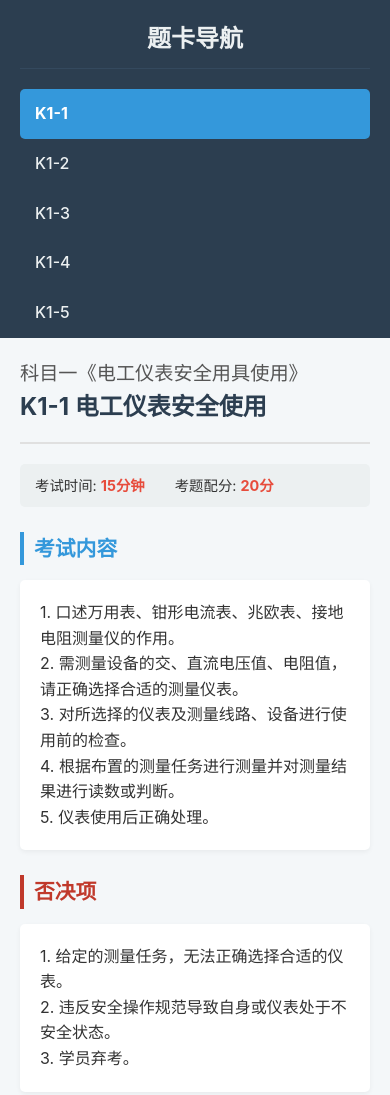
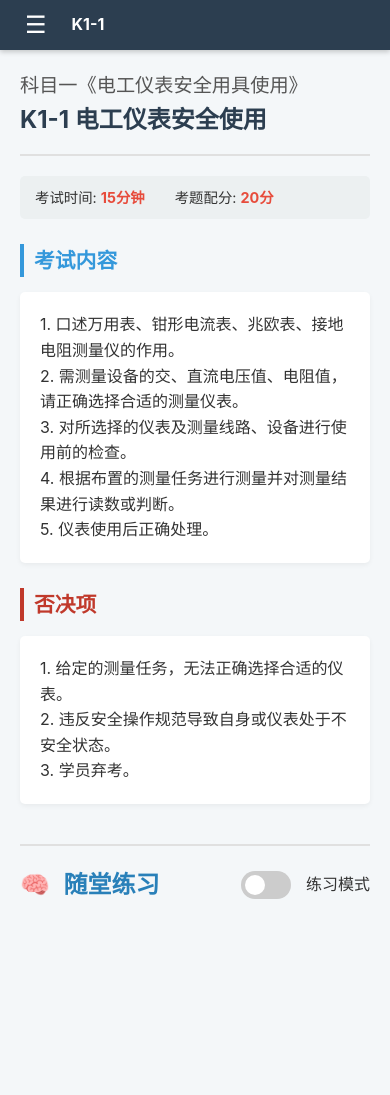
Before and after one commit to 2548876626/low-voltage-exam-prep, a plain HTML site: page index.html in a window 390 px wide. Shown: the top 1095 px of the page. After the commit the page ends 944 px from the top, so only its background shows below. Drawn offline with Linux system fonts and the light colour scheme.

```diff
--- a/app.js
+++ b/app.js
@@ -1,14 +1,17 @@
-// app.js - 页面交互逻辑 (已添加左右滑动切换功能)
+// app.js - 页面交互逻辑 (已添加移动端抽屉菜单)
 
 document.addEventListener('DOMContentLoaded', function() {
 
     // --- 状态变量 ---
-    let currentCardId = 'K1-1'; // 用于跟踪当前显示的题卡ID
-    const cardIds = Object.keys(examData); // 获取所有题卡ID的有序列表
+    let currentCardId = 'K1-1';
+    const cardIds = Object.keys(examData);
 
     // --- DOM元素获取 ---
     const navList = document.getElementById('card-nav-list');
-    const mainContent = document.querySelector('.content'); // 我们将在这里监听滑动事件
+    const mainContent = document.getElementById('main-content');
+    const sidebar = document.getElementById('sidebar');
+    const menuToggle = document.getElementById('menu-toggle');
+    const mobileHeaderTitle = document.getElementById('mobile-header-title');
     // ... 其他DOM元素
     const cardSubjectEl = document.getElementById('card-subject');
     const cardTitleEl = document.getElementById('card-title');
@@ -28,13 +31,10 @@
     // --- 滑动功能所需变量 ---
     let touchStartX = 0;
     let touchEndX = 0;
-    const swipeThreshold = 50; // 最小滑动距离，防止误触
+    const swipeThreshold = 50;
 
-    // =================================================================
-    //                    核心功能函数
-    // =================================================================
+    // --- 核心功能函数 ---
 
-    // 更新UI模式 (练习/查阅)
     function updateUIMode(isPracticeMode) {
         cardContentSections.forEach(section => {
             section.style.display = isPracticeMode ? 'none' : 'block';
@@ -42,17 +42,16 @@
         practiceContainer.classList.toggle('hidden', !isPracticeMode);
     }
 
-    // 显示指定ID的题卡
     function displayCard(cardId) {
         const card = examData[cardId];
         if (!card) return;
 
-        currentCardId = cardId; // **重要：更新当前题卡ID**
+        currentCardId = cardId;
+        mobileHeaderTitle.textContent = cardId; // 更新移动端头部的标题
 
-        // 更新数据
+        // 更新数据...
         cardSubjectEl.textContent = card.subject;
         cardTitleEl.textContent = card.title;
-        // ... 其他数据更新
         cardTimeEl.textContent = card.examTime;
         cardScoreEl.textContent = card.score;
         cardContentEl.textContent = card.content.join('\n');
@@ -69,117 +68,56 @@
         updateActiveNav(cardId);
         generatePractice(card);
         updateUIMode(practiceToggle.checked);
+
+        // 在移动端，切换卡片后自动关闭菜单
+        if (window.innerWidth <= 768) {
+            sidebar.classList.remove('active');
+        }
     }
 
-    // 其他辅助函数 (populateNav, updateActiveNav, generatePractice)
-    function populateNav() {
-        cardIds.forEach(id => {
-            const listItem = document.createElement('li');
-            const link = document.createElement('a');
-            link.href = '#';
-            link.textContent = id;
-            link.dataset.id = id;
-            listItem.appendChild(link);
-            navList.appendChild(listItem);
-        });
+    function populateNav() { cardIds.forEach(id => { const li = document.createElement('li'); li.innerHTML = `<a href="#" data-id="${id}">${id}</a>`; navList.appendChild(li); }); }
+    function updateActiveNav(activeId) { navList.querySelectorAll('a').forEach(link => link.classList.toggle('active', link.dataset.id === activeId)); }
+    function generatePractice(card) { /* 此函数不变，为节省空间省略 */ practiceContainer.innerHTML = ''; if (!card.practice || card.practice.length === 0) { practiceContainer.innerHTML = '<p style="color: #777; font-style: italic;">此题卡暂无随堂练习。</p>'; return; } card.practice.forEach((item, index) => { const div = document.createElement('div'); div.className = 'practice-item'; div.innerHTML = `<p class="practice-question">练习 ${index + 1}: ${item.question}</p><button class="toggle-answer-btn" data-target="answer-${card.id}-${index}">显示/隐藏答案</button><div id="answer-${card.id}-${index}" class="practice-answer-container"><div class="practice-answer-official"><h5>【官方指南】</h5><p>${item.officialAnswer.replace(/\n/g, '<br>')}</p></div><div class="practice-answer-simple"><h5>【记忆要点】</h5><p>${item.simpleAnswer.replace(/\n/g, '<br>')}</p></div></div>`; practiceContainer.appendChild(div); }); }
+
+    function handleSwipe() {
+        const deltaX = touchEndX - touchStartX;
+        if (Math.abs(deltaX) < swipeThreshold) return;
+        const currentIndex = cardIds.indexOf(currentCardId);
+        if (deltaX < 0 && currentIndex < cardIds.length - 1) {
+            displayCard(cardIds[currentIndex + 1]);
+        } else if (deltaX > 0 && currentIndex > 0) {
+            displayCard(cardIds[currentIndex - 1]);
+        }
     }
 
-    function updateActiveNav(activeId) {
-        const navLinks = navList.querySelectorAll('a');
-        navLinks.forEach(link => {
-            link.classList.toggle('active', link.dataset.id === activeId);
-        });
-    }
+    // --- 事件监听器 ---
 
-    function generatePractice(card) {
-        practiceContainer.innerHTML = '';
-        if (!card.practice || card.practice.length === 0) {
-            practiceContainer.innerHTML = '<p style="color: #777; font-style: italic;">此题卡暂无随堂练习。</p>';
-            return;
-        }
-        card.practice.forEach((item, index) => {
-            const practiceItemDiv = document.createElement('div');
-            practiceItemDiv.className = 'practice-item';
-            practiceItemDiv.innerHTML = `
-                <p class="practice-question">练习 ${index + 1}: ${item.question}</p>
-                <button class="toggle-answer-btn" data-target="answer-${card.id}-${index}">显示/隐藏答案</button>
-                <div id="answer-${card.id}-${index}" class="practice-answer-container">
-                    <div class="practice-answer-official"><h5>【官方指南】</h5><p>${item.officialAnswer.replace(/\n/g, '<br>')}</p></div>
-                    <div class="practice-answer-simple"><h5>【记忆要点】</h5><p>${item.simpleAnswer.replace(/\n/g, '<br>')}</p></div>
-                </div>
-            `;
-            practiceContainer.appendChild(practiceItemDiv);
-        });
-    }
+    // 【新增】菜单按钮点击事件
+    menuToggle.addEventListener('click', () => {
+        sidebar.classList.toggle('active');
+    });
 
-    // =================================================================
-    //                    事件监听器
-    // =================================================================
-
-    // 导航栏点击
-    navList.addEventListener('click', function(event) {
-        event.preventDefault();
-        if (event.target.tagName === 'A') {
-            displayCard(event.target.dataset.id);
+    // 【新增】点击内容区时，如果菜单是打开的，就关闭它
+    mainContent.addEventListener('click', () => {
+        if (sidebar.classList.contains('active')) {
+            sidebar.classList.remove('active');
         }
     });
 
-    // 练习模式开关
-    practiceToggle.addEventListener('change', function() {
-        updateUIMode(this.checked);
-    });
+    // 导航栏点击 (不变)
+    navList.addEventListener('click', function(event) { event.preventDefault(); if (event.target.tagName === 'A') { displayCard(event.target.dataset.id); } });
 
-    // 答案显示/隐藏按钮
-    practiceContainer.addEventListener('click', function(event) {
-        if (event.target.classList.contains('toggle-answer-btn')) {
-            const targetId = event.target.dataset.target;
-            const answerContainer = document.getElementById(targetId);
-            if (answerContainer) {
-                answerContainer.style.display = answerContainer.style.display === 'block' ? 'none' : 'block';
-            }
-        }
-    });
+    // 练习模式开关 (不变)
+    practiceToggle.addEventListener('change', function() { updateUIMode(this.checked); });
 
-    // --- 【新增】滑动事件监听器 ---
-    mainContent.addEventListener('touchstart', (event) => {
-        // 记录手指开始触摸的横坐标
-        touchStartX = event.touches[0].clientX;
-    }, { passive: true }); // 使用 passive: true 提升滚动性能
+    // 答案显示/隐藏按钮 (不变)
+    practiceContainer.addEventListener('click', function(event) { if (event.target.classList.contains('toggle-answer-btn')) { const targetId = event.target.dataset.target; const answerContainer = document.getElementById(targetId); if (answerContainer) { answerContainer.style.display = answerContainer.style.display === 'block' ? 'none' : 'block'; } } });
 
-    mainContent.addEventListener('touchend', (event) => {
-        // 记录手指离开屏幕的横坐标
-        touchEndX = event.changedTouches[0].clientX;
-        handleSwipe();
-    });
-
-    function handleSwipe() {
-        const deltaX = touchEndX - touchStartX;
-
-        // 检查滑动距离是否超过阈值
-        if (Math.abs(deltaX) < swipeThreshold) {
-            return; // 滑动距离太短，不处理
-        }
-
-        // 找到当前卡片在列表中的索引
-        const currentIndex = cardIds.indexOf(currentCardId);
-
-        if (deltaX < 0) {
-            // --- 向左滑动 (切换到下一张) ---
-            if (currentIndex < cardIds.length - 1) {
-                const nextCardId = cardIds[currentIndex + 1];
-                displayCard(nextCardId);
-            }
-        } else {
-            // --- 向右滑动 (切换到上一张) ---
-            if (currentIndex > 0) {
-                const prevCardId = cardIds[currentIndex - 1];
-                displayCard(prevCardId);
-            }
-        }
-    }
-
+    // 滑动事件 (不变)
+    mainContent.addEventListener('touchstart', (e) => { touchStartX = e.touches[0].clientX; }, { passive: true });
+    mainContent.addEventListener('touchend', (e) => { touchEndX = e.changedTouches[0].clientX; handleSwipe(); });
 
     // --- 页面初始化 ---
     populateNav();
-    displayCard(currentCardId); // 使用初始ID来显示第一张卡
+    displayCard(currentCardId);
 });
--- a/index.html
+++ b/index.html
@@ -7,9 +7,17 @@
     <link rel="stylesheet" href="style.css">
 </head>
 <body>
+    <!-- 新增的移动端头部 -->
+    <header class="mobile-header">
+        <button id="menu-toggle" class="menu-toggle">
+            ☰ <!-- 这是汉堡包菜单的HTML实体字符 -->
+        </button>
+        <span id="mobile-header-title">K1-1</span>
+    </header>
+
     <div class="container">
         <!-- 左侧导航栏 -->
-        <nav class="sidebar">
+        <nav id="sidebar" class="sidebar">
             <h1>题卡导航</h1>
             <ul id="card-nav-list">
                 <!-- 导航项将由JS动态生成 -->
@@ -17,7 +25,8 @@
         </nav>
 
         <!-- 右侧主内容区 -->
-        <main class="content">
+        <main id="main-content" class="content">
+            <!-- ... 原有的内容区代码不变 ... -->
             <div class="card-header">
                 <h2 id="card-subject">科目</h2>
                 <h3 id="card-title">标题</h3>
@@ -26,22 +35,15 @@
                 <span>考试时间: <strong id="card-time"></strong></span>
                 <span>考题配分: <strong id="card-score"></strong></span>
             </div>
-
-            <div id="card-image-container">
-                 <!-- 图片将由JS动态生成 -->
-            </div>
-
+            <div id="card-image-container"></div>
             <div class="card-section">
                 <h4>考试内容</h4>
                 <div id="card-content"></div>
             </div>
-
             <div class="card-section veto">
                 <h4>否决项</h4>
                 <div id="card-veto"></div>
             </div>
-
-            <!-- ========== 新增的练习模式部分 ========== -->
             <div class="practice-section">
                 <div class="practice-header">
                     <h3><span class="emoji">🧠</span> 随堂练习</h3>
@@ -51,12 +53,8 @@
                     </label>
                     <span>练习模式</span>
                 </div>
-                <div id="practice-container" class="hidden">
-                    <!-- 练习题将由JS动态生成到这里 -->
-                </div>
+                <div id="practice-container" class="hidden"></div>
             </div>
-            <!-- ===================================== -->
-
         </main>
     </div>
 
--- a/style.css
+++ b/style.css
@@ -295,3 +295,76 @@
 input:checked + .slider:before {
   transform: translateX(22px);
 }
+
+/* ======================================== */
+/*          响应式设计 (移动端优先)         */
+/* ======================================== */
+
+/* --- 移动端头部 --- */
+.mobile-header {
+    display: none; /* 默认在桌面端隐藏 */
+    position: fixed; /* 固定在顶部 */
+    top: 0;
+    left: 0;
+    right: 0;
+    z-index: 1000;
+    background-color: #2c3e50;
+    color: white;
+    padding: 0 15px;
+    height: 50px;
+    align-items: center;
+    box-shadow: 0 2px 5px rgba(0,0,0,0.2);
+}
+
+.menu-toggle {
+    background: none;
+    border: none;
+    color: white;
+    font-size: 24px;
+    cursor: pointer;
+    padding: 10px;
+}
+
+#mobile-header-title {
+    font-weight: bold;
+    margin-left: 15px;
+}
+
+
+/* --- 当屏幕宽度小于等于 768px 时应用以下样式 --- */
+@media (max-width: 768px) {
+    /* 1. 显示移动端头部 */
+    .mobile-header {
+        display: flex;
+    }
+
+    /* 2. 主体内容上移，为固定头部留出空间 */
+    .container {
+        padding-top: 50px;
+        flex-direction: column; /* 恢复垂直布局，但 sidebar 将被特殊处理 */
+    }
+
+    /* 3. 侧边栏变成抽屉式菜单 */
+    .sidebar {
+        position: fixed; /* 固定定位，脱离文档流 */
+        top: 0;
+        left: -260px; /* 初始状态完全移出屏幕左侧 */
+        width: 250px;
+        height: 100vh; /* 占满整个屏幕高度 */
+        z-index: 1001; /* 比头部更高，能覆盖在上面 */
+        transition: left 0.3s ease-in-out; /* 平滑的滑入滑出动画 */
+        padding-top: 60px; /* 为顶部留出空间 */
+    }
+
+    /* 4. 侧边栏激活状态 (滑入) */
+    .sidebar.active {
+        left: 0; /* 滑入到屏幕内 */
+        box-shadow: 3px 0 15px rgba(0,0,0,0.2);
+    }
+
+    /* 5. 内容区占满全屏 */
+    .content {
+       width: 100%;
+       padding: 20px;
+    }
+}
```
